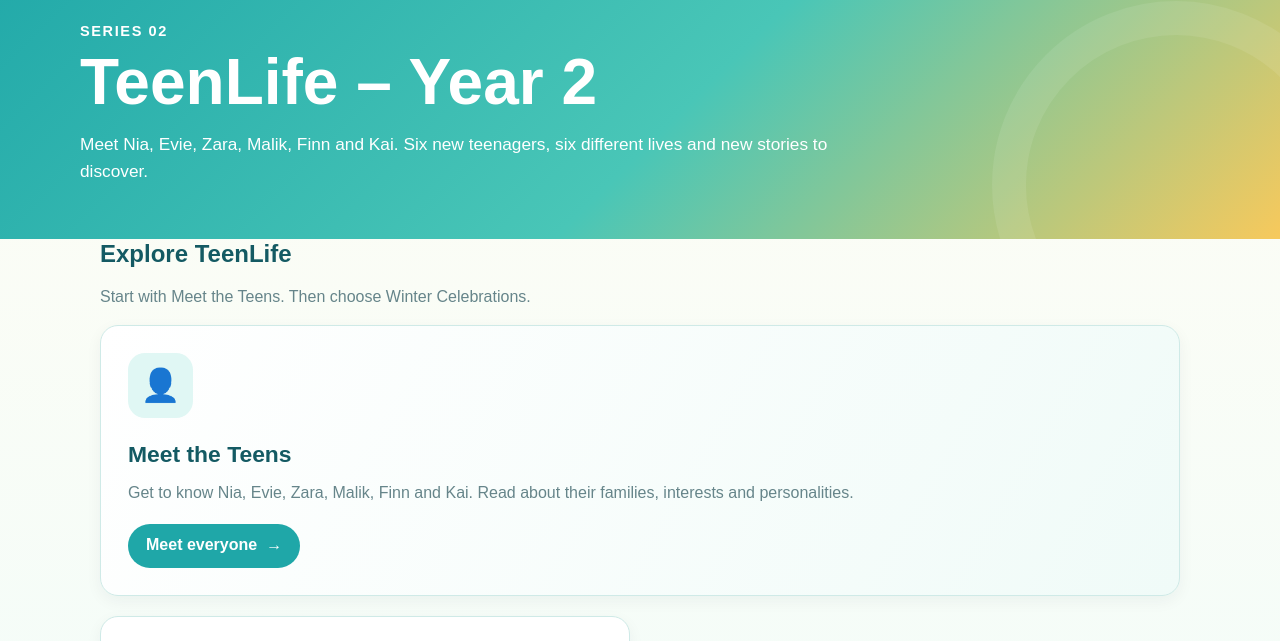
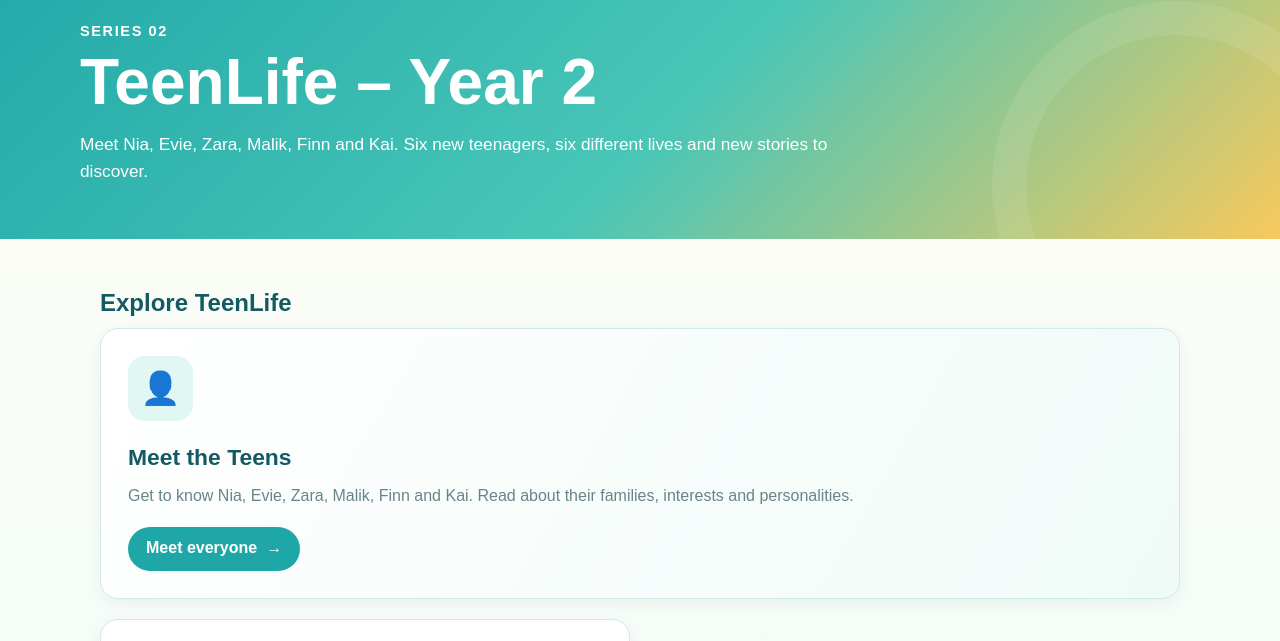
Before and after one commit to dailylifestories/teenlife, a plain HTML site: page series2.html in a window 1280 px wide. Shown: the part 94-735 px from the top of the page. Drawn offline with Linux system fonts and the light colour scheme.

Commit message:
Update series2.html

```diff
--- a/series2.html
+++ b/series2.html
@@ -63,9 +63,8 @@
 <p class="tagline">Meet Nia, Evie, Zara, Malik, Finn and Kai. Six new teenagers, six different lives and new stories to discover.</p>
 </div>
 </header>
-<main>
+<main><br><br>
 <h2>Explore TeenLife</h2>
-<p class="subtle">Start with Meet the Teens. Then choose Winter Celebrations.</p>
 </div>
 <nav aria-label="Series 02 pages" class="cards"><a class="topic profile-start" href="meet-the-teens-series02.html"><div aria-hidden="true" class="picture">👤</div><h3>Meet the Teens</h3><p>Get to know Nia, Evie, Zara, Malik, Finn and Kai. Read about their families, interests and personalities.</p><span class="action">Meet everyone <span aria-hidden="true">→</span></span></a><a class="topic" href="winter-celebrations-series02.html"><div aria-hidden="true" class="picture holidays">🎄</div><h3>Winter Celebrations</h3><p>Six stories about Christmas, Boxing Day and New Year’s Day – with interactive A1, A2 and B1 reading questions.</p><span class="action">Read the stories <span aria-hidden="true">→</span></span></a></nav>
 <aside class="tip"><strong>How it works:</strong> Read one of the six stories and choose A1, A2 or B1 questions. Each level has five questions. Check your answers and try again if you want to.</aside>
```
